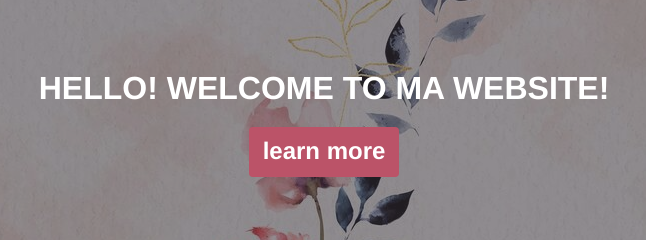
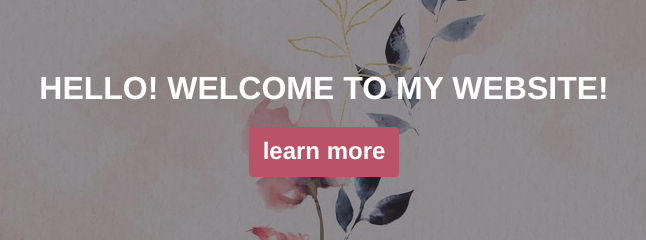
Before and after one commit to wineldwisatrini/Tugas-praktikum, a plain HTML site: page index.html in a window 1280 px wide. Shown: the part 149-389 px from the top of the page, 316-962 px from the left. Drawn offline with Linux system fonts and the light colour scheme.

Commit message:
Update index.html

```diff
--- a/index.html
+++ b/index.html
@@ -29,7 +29,7 @@
     </div>
 </div>
 <div class="content">
-    <h1> HELLO! WELCOME TO MA WEBSITE!</h1>
+    <h1> HELLO! WELCOME TO MY WEBSITE!</h1>
     <h2> learn more</h2>
 </div>
 </body>
```
